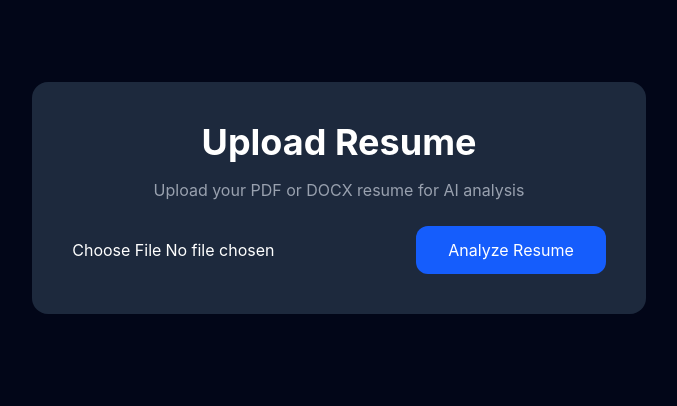
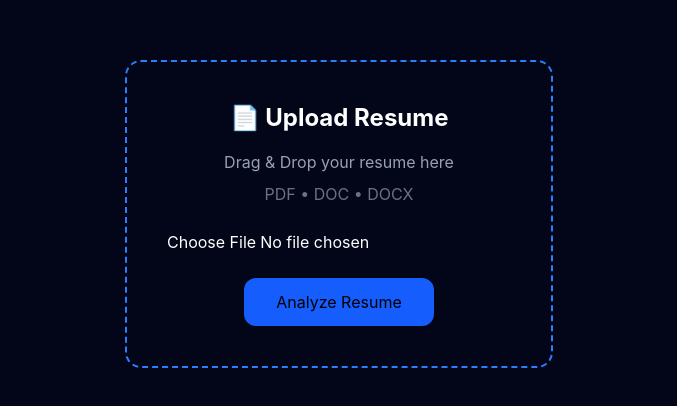
Before and after one commit to Sobia-tech/AI-Resume-Analyzer, a React app in the folder frontend/: page /upload in a window 1280 px wide. Shown: the part 202-608 px from the top of the page, without its empty margins (301-978 px from the left). Built offline with nearby package versions, Linux system fonts and the light colour scheme; the HTML template or start-up script is replaced by a standard one.

Commit message:
Create reusable upload box component

```diff
--- /dev/null
+++ b/frontend/src/components/UploadBox.jsx
@@ -0,0 +1,34 @@
+function UploadBox() {
+  return (
+    <div className="mt-8 border-2 border-dashed border-blue-500 rounded-2xl p-10 text-center">
+
+      <h2 className="text-2xl font-bold text-white">
+        📄 Upload Resume
+      </h2>
+
+      <p className="text-gray-400 mt-4">
+        Drag & Drop your resume here
+      </p>
+
+      <p className="text-gray-500 mt-2">
+        PDF • DOC • DOCX
+      </p>
+
+      <div className="mt-6 flex flex-col items-center gap-6">
+
+        <input
+          type="file"
+          className="text-white"
+        />
+
+        <button className="bg-blue-600 hover:bg-blue-700 px-8 py-3 rounded-xl transition">
+          Analyze Resume
+        </button>
+
+      </div>
+
+    </div>
+  );
+}
+
+export default UploadBox;
--- a/frontend/src/pages/UploadResume.jsx
+++ b/frontend/src/pages/UploadResume.jsx
@@ -1,30 +1,11 @@
+import UploadBox from "../components/UploadBox";
+
 function UploadResume() {
   return (
-    <div className="min-h-screen bg-slate-950 text-white flex items-center justify-center">
-
-      <div className="bg-slate-800 p-10 rounded-2xl text-center">
-
-        <h1 className="text-4xl font-bold">
-          Upload Resume
-        </h1>
-
-        <p className="text-gray-400 mt-4">
-          Upload your PDF or DOCX resume for AI analysis
-        </p>
-        <input
-          type="file"
-          className="mt-6"
-        />
-
-
-        <button className="mt-6 bg-blue-600 px-8 py-3 rounded-xl">
-          Analyze Resume
-        </button>
-
-      </div>
-
+    <div className="min-h-screen bg-slate-950 flex items-center justify-center">
+      <UploadBox />
     </div>
-  )
+  );
 }
 
 export default UploadResume;
```
